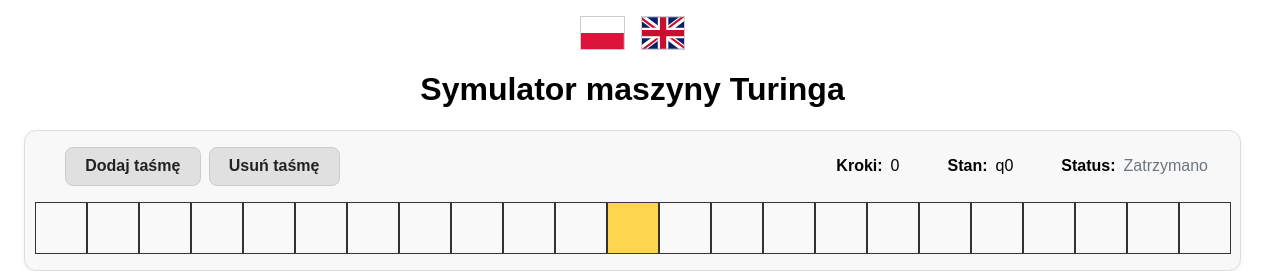
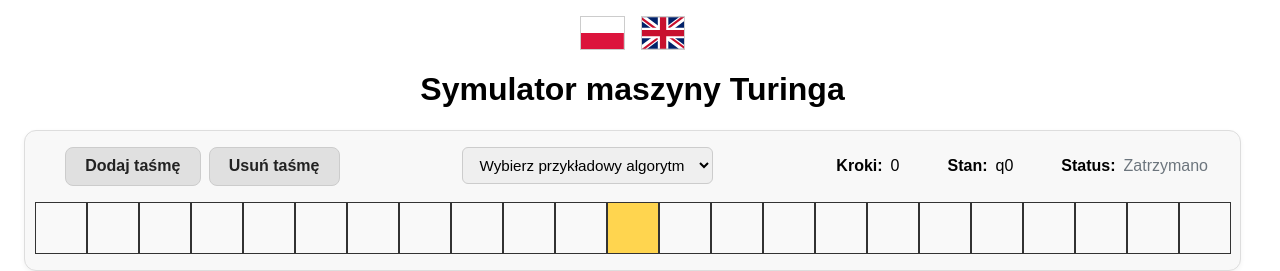
Before and after one commit to kacperszamborowski/TuringMachineSimulator, a Vue app: page / in a window 1280 px wide. Shown: the top 271 px of the page. Built offline with nearby package versions, Linux system fonts and the light colour scheme.

Commit message:
Added dropdown menu for example algorithms

```diff
--- a/src/components/Tape.vue
+++ b/src/components/Tape.vue
@@ -4,9 +4,21 @@ import { Tape as TapeClass, TapeCell } from '../turingMachine'
 import { MachineStore } from "../stores/store"
 import { computed } from "vue"
 import AppSection from "./AppSection.vue"
+import { algorithms, type ExampleKey } from "@/example-algorithms"
 
 const machineStore = MachineStore()
 const visibleCells = 23
+
+function loadAlgorithm(key: ExampleKey) {
+  machineStore.programCode = algorithms[key]
+}
+
+function onAlgorithmChange(e: Event) {
+  const target = e.target as HTMLSelectElement | null
+  if (!target) return
+
+  loadAlgorithm(target.value as ExampleKey)
+}
 
 function getTapeSegment(tape: TapeClass): TapeCell[] {
   const cells: TapeCell[] = []
@@ -48,6 +60,15 @@ const tapeSegments = computed(() =>
         <button @click="machineStore.addTape">{{ $t("addTape") }}</button>
         <button @click="machineStore.removeTape">{{ $t("removeTape") }}</button>
       </div>
+      <div class="algorithms-menu">
+        <select @change="onAlgorithmChange($event)">
+          <option value="" disabled selected>{{ $t("chooseExampleAlgorithm") }}</option>
+          <option value="custom">{{ $t("custom") }}</option>
+          <option value="algorithm1">1</option>
+          <option value="algorithm2">2</option>
+          <option value="algorithm3">3</option>
+        </select>
+      </div>
       <div class="machine-info">
         <div>
           <span class="label">{{ $t("stepCount") }}</span>
--- /dev/null
+++ b/src/example-algorithms.ts
@@ -0,0 +1,17 @@
+export const algorithms = {
+    custom: `//example input: 11111
+//2 tapes
+init: q0
+accept: q2
+q0,1,_ -> q0,1,1,R,R
+q0,_,_ -> q1,_,_,L,L
+q1,1,1 -> q1,1,_,L,L
+q1,_,_ -> q2,_,_,R,R`,
+    algorithm1: `// example algorithm 1...`,
+
+    algorithm2: `// example algorithm 2...`,
+
+    algorithm3: `// example algorithm 3...`,
+}
+
+export type ExampleKey = keyof typeof algorithms
--- a/src/i18n.ts
+++ b/src/i18n.ts
@@ -26,6 +26,8 @@ const messages = {
     loadInput: "Wczytaj",
     speed: "Prędkość:",
     stepCount: "Kroki:",
+    custom: "Własny",
+    chooseExampleAlgorithm: "Wybierz przykładowy algorytm",
   },
   en: {
     header: "Turing machine simulator",
@@ -52,6 +54,8 @@ const messages = {
     loadInput: "Load",
     speed: "Speed:",
     stepCount: "Steps:",
+    custom: "Custom",
+    chooseExampleAlgorithm: "Choose example algorithm",
   },
 };
 
--- a/src/stores/store.ts
+++ b/src/stores/store.ts
@@ -4,18 +4,9 @@ import { defineStore } from 'pinia'
 import { computed, reactive, ref } from 'vue'
 
 export const MachineStore = defineStore('machineStore', () => {
-  const exampleCode = `//example input: 11111
-//2 tapes
-init: q0
-accept: q2
-q0,1,_ -> q0,1,1,R,R
-q0,_,_ -> q1,_,_,L,L
-q1,1,1 -> q1,1,_,L,L
-q1,_,_ -> q2,_,_,R,R`
-
   const numberOfTapes = ref(1)
   const machine = reactive(new TuringMachine(1))
-  const programCode = ref(exampleCode)
+  const programCode = ref("")
   const rules = ref<Rule[]>([])
   const initialInput = ref("")
   const currentState = ref("q0")
--- a/src/styles/tape.css
+++ b/src/styles/tape.css
@@ -4,6 +4,13 @@
   justify-content: space-between;
   padding-left: 1rem;
   padding-right: 1rem;
+}
+
+.algorithms-menu select {
+  padding: 0.5rem 0.75rem;
+  border-radius: 6px;
+  border: 1px solid #ccc;
+  font-size: 0.95rem;
 }
 
 .machine-info {
```
